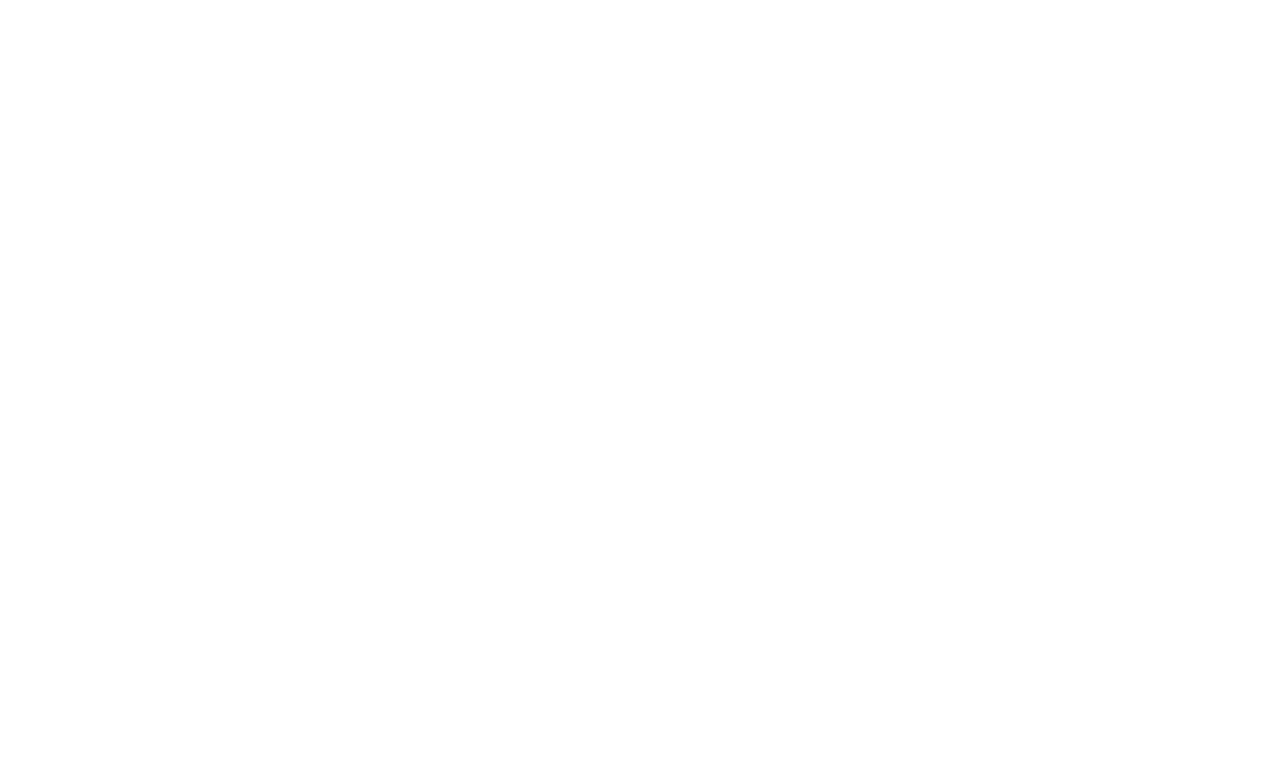
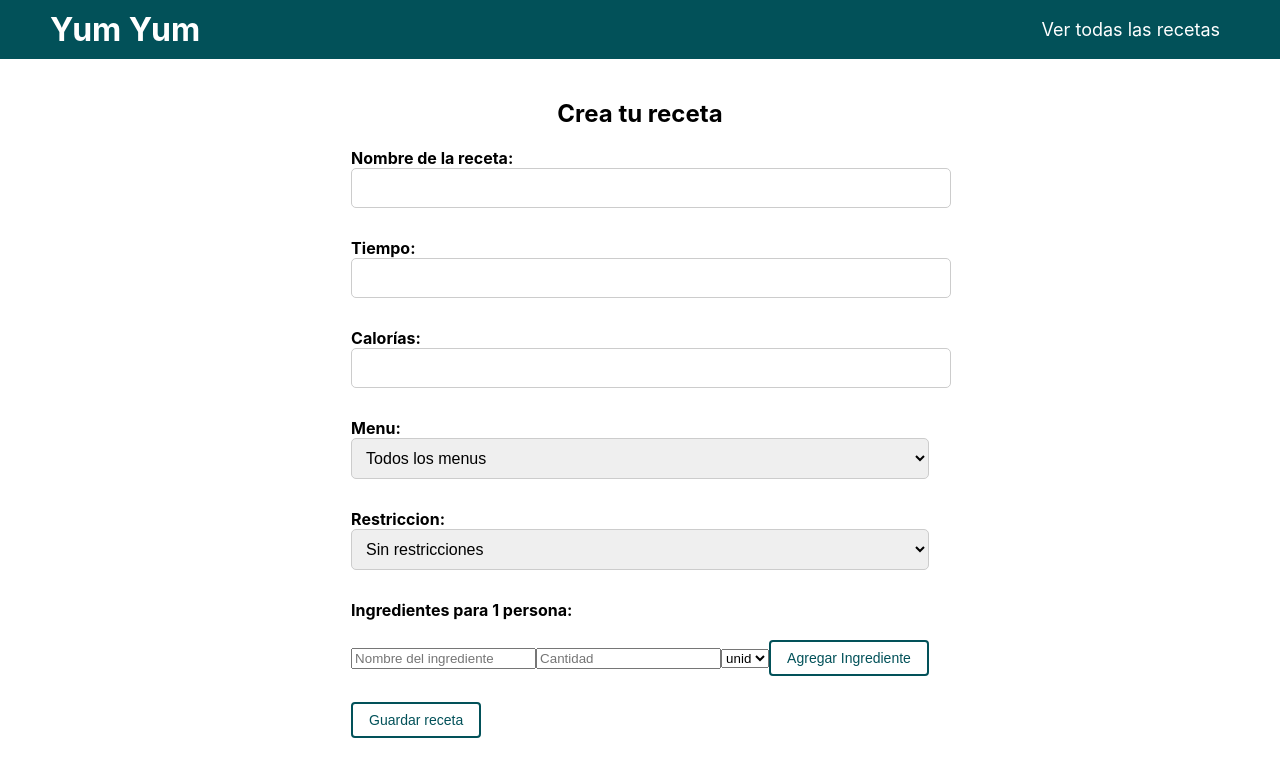
Before and after one commit to sharon3snc/https---github.com-sharon3snc-yumyum, a React (Create React App) app: page /crea in a window 1280 px wide. Before the commit this address had no page. Shown: the top 776 px of the page. Built offline with nearby package versions, Linux system fonts and the light colour scheme.

Commit message:
falt que la receta creada llegue al servidor

```diff
--- a/src/App.js
+++ b/src/App.js
@@ -4,6 +4,7 @@ import './App.css';
 import Home from './Home';
 import Recetas from './Recetas';
 import Planes from './Planes';
+import Crea from './Crea'
 import { PlanProvider } from './PlanContext';
 
 function App() {
@@ -14,6 +15,7 @@ function App() {
           <Route path="/" element={<Home />} />
           <Route path="/recetas/:id" element={<Recetas />} />
           <Route path="/planes" element={<Planes />} />
+          <Route path="/crea" element={<Crea />} />
         </Routes>
       </PlanProvider>
     </Router>
--- /dev/null
+++ b/src/Crea.css
@@ -0,0 +1,72 @@
+/* Estilo para el contenedor del formulario */
+.form-container {
+    margin: 0 auto;
+    padding: 20px;
+}
+
+  /* Estilo para el título del formulario */
+.form-title {
+    font-size: 24px;
+    margin-bottom: 20px;
+    text-align: center;
+}
+
+  /* Estilo para las etiquetas de los campos de entrada */
+.form-label {
+    display: block;
+    margin-bottom: 10px;
+    font-weight: bold;
+}
+
+  /* Estilo para los campos de entrada de texto */
+.form-input {
+    width: 100%;
+    padding: 10px;
+    margin-bottom: 20px;
+    border: 1px solid #ccc;
+    border-radius: 5px;
+    font-size: 16px;
+}
+
+  /* Estilo para el botón de enviar */
+.form-button {
+    width: 100%;
+    padding: 10px;
+    background-color: #007bff;
+    color: #fff;
+    border: none;
+    border-radius: 5px;
+    font-size: 18px;
+    cursor: pointer;
+    transition: background-color 0.3s;
+}
+
+.form-button:hover {
+    background-color: #0056b3;
+}
+
+.ingredients-list2 {
+    list-style: none;
+    padding: 0;
+  }
+
+  .ingredients-list2 li {
+    display: flex;
+    justify-content: space-between;
+    border-bottom: 1px solid #ccc;
+    padding: 10px;
+  }
+
+  /* Estilo para los botones de eliminar ingredientes */
+  .ingredients-list2 button {
+    background-color: #ff5252;
+    color: #fff;
+    border: none;
+    padding: 5px 10px;
+    cursor: pointer;
+  }
+
+
+  .ingredient-style{
+    margin-right: 20px;
+  }
--- /dev/null
+++ b/src/Crea.js
@@ -0,0 +1,197 @@
+import React, {useState} from 'react';
+import { Link} from 'react-router-dom';
+import { useNavigate } from 'react-router-dom';
+import './Home.css';
+import './Recetas.css';
+import './Crea.css';
+
+function Crea() {
+  const [recipe, setRecipe] = useState({
+    name: '',
+    image: '',
+    time: '',
+    cal: '',
+    menu: '',
+    restriccion: '',
+    ingredients: [],
+    instructions: [],
+    comensales: 1,
+  });
+
+  const [error, setError] = useState({});
+  const [successMessage, setSuccessMessage] = useState('');
+  const navigate = useNavigate();
+
+  const [newIngredient, setNewIngredient] = useState({
+    name: '',
+    quantity: '',
+    unit: '',
+  });
+
+  const handleChange = (e) => {
+    const { name, value } = e.target;
+    setRecipe({
+      ...recipe,
+      [name]: value,
+    });
+  };
+
+
+  const handleNewIngredientChange = (e) => {
+    const { name, value } = e.target;
+    setNewIngredient({
+      ...newIngredient,
+      [name]: value,
+    });
+  };
+
+  const addIngredient = () => {
+    if (newIngredient.name && newIngredient.quantity) {
+      setRecipe((prevRecipe) => ({
+        ...prevRecipe,
+        ingredients: [...prevRecipe.ingredients, newIngredient],
+      }));
+      setNewIngredient({
+        name: '',
+        quantity: '',
+        unit: '',
+      });
+    }
+  };
+
+  const deleteIngredient = (index) => {
+    setRecipe((prevRecipe) => {
+      const updatedIngredients = [...prevRecipe.ingredients];
+      updatedIngredients.splice(index, 1);
+      return { ...prevRecipe, ingredients: updatedIngredients };
+    });
+  };
+
+  const validateFields = () => {
+    const requiredFields = ['name', 'time', 'cal', 'menu', 'restriccion'];
+    const newError = {};
+
+    requiredFields.forEach((field) => {
+      if (!recipe[field]) {
+        newError[field] = 'Este campo es obligatorio';
+      }
+    });
+
+    setError(newError);
+
+    return Object.keys(newError).length === 0;
+  };
+
+  const handleSubmit = async (e) => {
+    e.preventDefault();
+
+    if (validateFields()) {
+      try {
+        console.log('Datos a enviar:', recipe);
+
+        const response = await fetch('http://localhost:8000/yum/create', {
+          method: 'POST',
+          headers: {
+            'Content-Type': 'application/json',
+          },
+          body: JSON.stringify(recipe),
+        });
+
+        if (response.ok) {
+          setSuccessMessage('Receta guardada correctamente');
+          setTimeout(() => {
+            // Redirigir al usuario al Home después de 2 segundos
+            navigate('/');
+          }, 2000);
+        } else {
+          console.error('Error al guardar la receta');
+        }
+      } catch (error) {
+        console.error('Error de red:', error);
+      }
+    }
+  };
+
+  return (
+<div>
+    <header>
+        <h1>Yum Yum</h1>
+        <nav>
+          <ul>
+          <li className="login-link">
+                <Link to="/">Ver todas las recetas</Link>
+            </li>
+          </ul>
+        </nav>
+      </header>
+
+    <main>
+        <div className="form-container">
+        <h2 className="form-title">Crea tu receta</h2>
+        <form onSubmit={handleSubmit}>
+            <label className="form-label">Nombre de la receta:
+            <input type="text" name="name" value={recipe.name} onChange={handleChange} className="form-input"/>
+            </label >
+            {error.name && <span className="error-message">{error.name}</span>}
+            <label className="form-label">Tiempo:
+            <input type="text" name="time" value={recipe.time} onChange={handleChange} className="form-input"/>
+            </label>
+            {error.name && <span className="error-message">{error.name}</span>}
+            <label className="form-label">Calorías:
+            <input type="text" name="cal" value={recipe.cal} onChange={handleChange} className="form-input" />
+            </label>
+            {error.name && <span className="error-message">{error.name}</span>}
+            <label className="form-label">Menu:
+            <select name= 'menu' className="form-input" value={recipe.menu} onChange={handleChange}>
+                <option value="Todos">Todos los menus</option>
+                <option value="Bajo en calorías">Bajo en calorías</option>
+                <option value="Vegetariano">Vegetariano</option>
+                <option value="Vegano">Vegano</option></select>
+            </label>
+            {error.name && <span className="error-message">{error.name}</span>}
+            <label className="form-label">Restriccion:
+            <select name= "restriccion" className="form-input" value={recipe.restriccion} onChange={handleChange}>
+                <option value="Todos">Sin restricciones</option>
+                <option value="Sin gluten">Sin gluten</option>
+                <option value="Sin huevo">Sin huevo</option>
+                <option value="Sin lactosa">Sin lactosa</option>
+            </select>
+            </label>
+            {error.name && <span className="error-message">{error.name}</span>}
+            <label className="form-label">Ingredientes para 1 persona:</label>
+            <div className="ingredient-inputs">
+                <input type="text" name="name" placeholder="Nombre del ingrediente" value={newIngredient.name} onChange={handleNewIngredientChange} />
+                <input type="text" name="quantity" placeholder="Cantidad" value={newIngredient.quantity} onChange={handleNewIngredientChange}/>
+                <select name="unit" value={newIngredient.unit} onChange={handleNewIngredientChange}>
+                  <option value="unid">unid</option>
+                  <option value="gr">gr</option>
+                  <option value="ml">ml</option>
+                  <option value="cda">cda</option>
+                  <option value="taza">taza</option>
+                  <option value="lata">lata</option>
+                </select>
+                <button type="button" onClick={addIngredient}> Agregar Ingrediente </button>
+              </div>
+
+              <ul className="ingredients-list2">
+            {recipe.ingredients.map((ingredient, index) => (
+              <li key={index}>
+                <div>
+                  <span className='ingredient-style'>{ingredient.name}</span>
+                  <span className='ingredient-style'>{ingredient.quantity}</span>
+                  <span className='ingredient-style'>{ingredient.unit}</span>
+                  <button onClick={() => deleteIngredient(index)}>Eliminar</button>
+                </div>
+              </li>
+            ))}
+          </ul>
+
+            <button type="submit">Guardar receta</button>
+        </form>
+        </div>
+    </main>
+    </div>
+  );
+}
+
+export default Crea;
--- a/src/Home.css
+++ b/src/Home.css
@@ -93,6 +93,19 @@ section {
     background-color: rgb(238, 238, 238);
     border-radius: 8px;
     margin-right: 0.5rem;
+}
+
+.crea{
+    background-color: #025159;
+    border-radius: 8px;
+    margin-right: 0.5rem;
+    color: #fff;
+    padding: 5px 15px 5px 15px;
+    text-decoration:none;
+}
+.crea-link{
+    text-decoration:none;
+    color: #fff;
 }
 
 .menus{
--- a/src/Home.js
+++ b/src/Home.js
@@ -111,6 +111,9 @@ function Home() {
                 <option value="Sin lactosa">Sin lactosa</option>
               </select>
             </div>
+            <div className="crea">
+            <Link to="/crea" className="crea-link"> Crea tu receta </Link>
+            </div>
           </div>
 
           <div className="cardcontainer">
--- a/src/Planes.css
+++ b/src/Planes.css
@@ -1,5 +1,5 @@
 .planescontainer {
-    margin: 20px 20px 20px 20px;
+    margin: 20px 20px 20px 50px;
     max-width: 60vw;
 }
 
```
